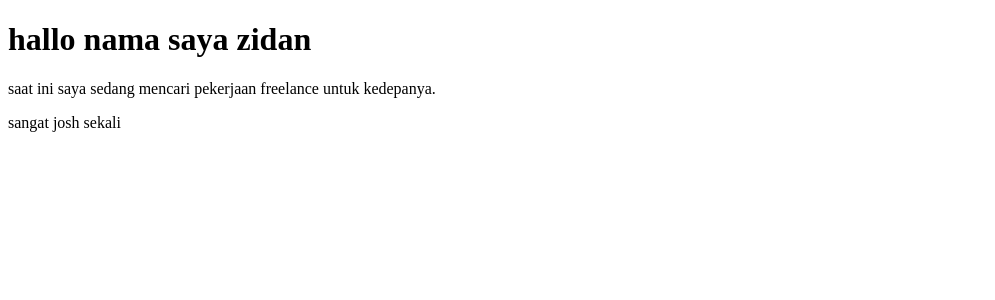
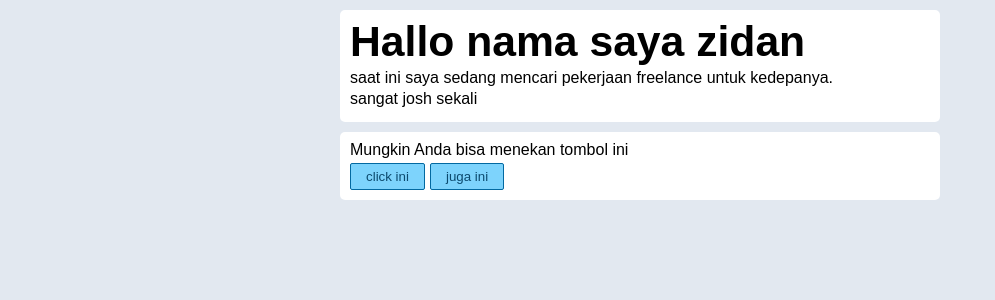
Before and after one commit to zidan-p/simple-money-manager, a React app: page / in a window 1280 px wide. Shown: the top 300 px of the page, without its empty margins (0-995 px from the left). Built offline with nearby package versions, Linux system fonts and the light colour scheme.

Commit message:
using css

```diff
--- a/package.json
+++ b/package.json
@@ -28,7 +28,9 @@
     "@types/react": "^18.0.35",
     "@types/react-dom": "^18.0.11",
     "babel-loader": "^9.1.2",
+    "css-loader": "^6.7.3",
     "html-webpack-plugin": "^5.5.0",
+    "style-loader": "^3.3.2",
     "typescript": "^5.0.4",
     "webpack": "^5.79.0",
     "webpack-cli": "^5.0.1",
--- a/view/App.tsx
+++ b/view/App.tsx
@@ -1,14 +1,45 @@
 
+import "./style.css"
 
-
-const App = () => {
+const Section1 = () => {
     return (
-        <div className="">
-            <h1>hallo nama saya zidan</h1>
+        <div className="container container1">
+            <h1>Hallo nama saya zidan</h1>
             <p>saat ini saya sedang mencari pekerjaan freelance untuk kedepanya.</p>
             <p>sangat josh sekali</p>
         </div>
     )
 }
 
+const Section2 = () => {
+    return (
+        <div className="container container2">
+            <p>Mungkin Anda bisa menekan tombol ini</p>
+            <div className="flex-button">
+                <button>click ini</button>
+                <button>juga ini</button>
+            </div>
+        </div>
+    )
+}
+
+const Section3 = () => {
+    return (
+        <>
+
+        </>
+    )
+}
+
+const App = () => {
+    return (
+        <>
+            <div className="layout-container">
+                <Section1 />
+                <Section2 />
+            </div>
+        </>
+    )
+}
+
 export default App;
--- /dev/null
+++ b/view/style.css
@@ -0,0 +1,101 @@
+/* http://meyerweb.com/eric/tools/css/reset/
+   v2.0 | 20110126
+   License: none (public domain)
+*/
+
+html, body, div, span, applet, object, iframe,
+h1, h2, h3, h4, h5, h6, p, blockquote, pre,
+a, abbr, acronym, address, big, cite, code,
+del, dfn, em, img, ins, kbd, q, s, samp,
+small, strike, strong, sub, sup, tt, var,
+b, u, i, center,
+dl, dt, dd, ol, ul, li,
+fieldset, form, label, legend,
+table, caption, tbody, tfoot, thead, tr, th, td,
+article, aside, canvas, details, embed,
+figure, figcaption, footer, header, hgroup,
+menu, nav, output, ruby, section, summary,
+time, mark, audio, video {
+	margin: 0;
+	padding: 0;
+	border: 0;
+	font-size: 100%;
+	font: inherit;
+	vertical-align: baseline;
+}
+/* HTML5 display-role reset for older browsers */
+article, aside, details, figcaption, figure,
+footer, header, hgroup, menu, nav, section {
+	display: block;
+}
+body {
+	line-height: 1;
+}
+ol, ul {
+	list-style: none;
+}
+blockquote, q {
+	quotes: none;
+}
+blockquote:before, blockquote:after,
+q:before, q:after {
+	content: '';
+	content: none;
+}
+table {
+	border-collapse: collapse;
+	border-spacing: 0;
+}
+
+body{
+    background-color: #e2e8f0;
+}
+
+.layout-container{
+    font-family: sans-serif;
+    max-width: 600px;
+    margin: auto;
+    margin-top: 10px;
+}
+
+.container {
+    margin-bottom: 10px;
+    padding: 10px;
+    background-color: white;
+    border-radius: 5px;
+}
+
+.container1 h1 {
+    font-size: 32pt;
+    font-weight: 600;
+    margin: 0 0 7px 0;
+}
+
+p{
+    margin-bottom: 5px;
+    font-size: 12pt;
+}
+
+.flex-button {
+    display: flex;
+    gap: 5px;
+}
+
+.flex-button button{
+    font-weight: 500;
+    color: #0c4a6e;
+    background-color: #7dd3fc;
+    border: 1px solid #0369a1;
+    border-radius: 2px;
+    cursor: pointer;
+    padding: 5px 15px;
+    transition: all .1s;
+}
+
+.flex-button button:hover{
+    background-color: #e0f2fe;
+}
+
+.flex-button button:active{
+    background-color: #0284c7;
+}
--- a/webpack/webpack.config.js
+++ b/webpack/webpack.config.js
@@ -11,9 +11,15 @@
             {
                 test : /\.(ts|js)x?$/,
                 exclude : "/mode_modules/",
-                use : [
-                    {loader : "babel-loader"}
-                ]
+                //testing aja
+                // use : [
+                //     {loader : "babel-loader"}
+                // ]
+                use : ["babel-loader"]
+            },
+            {
+                test : /\.css$/,
+                use : ["style-loader", "css-loader"]
             }
         ]
     },
```
Also changed, not shown: view/asset/my-web.png (added), 1 other file (tests, documents, lock files or other folders).
